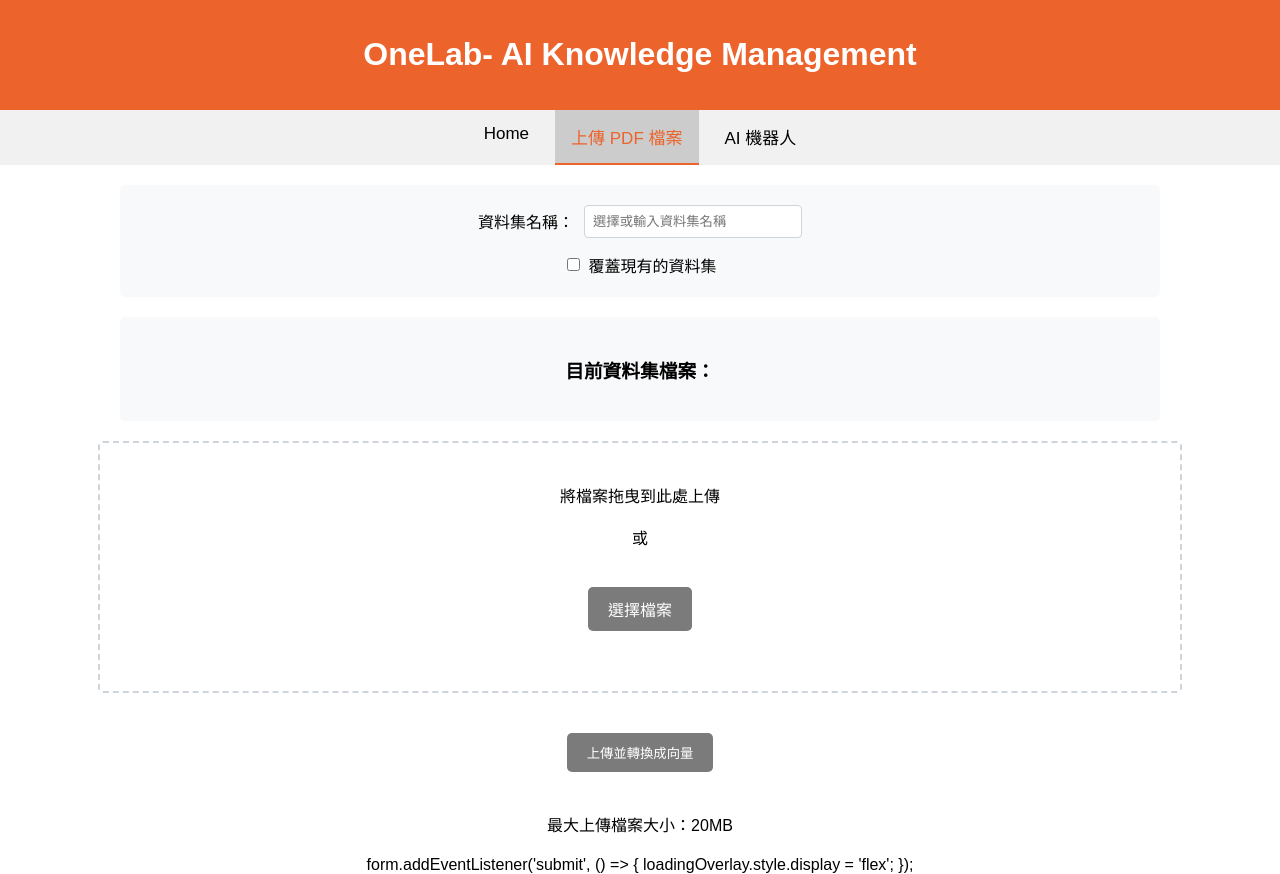
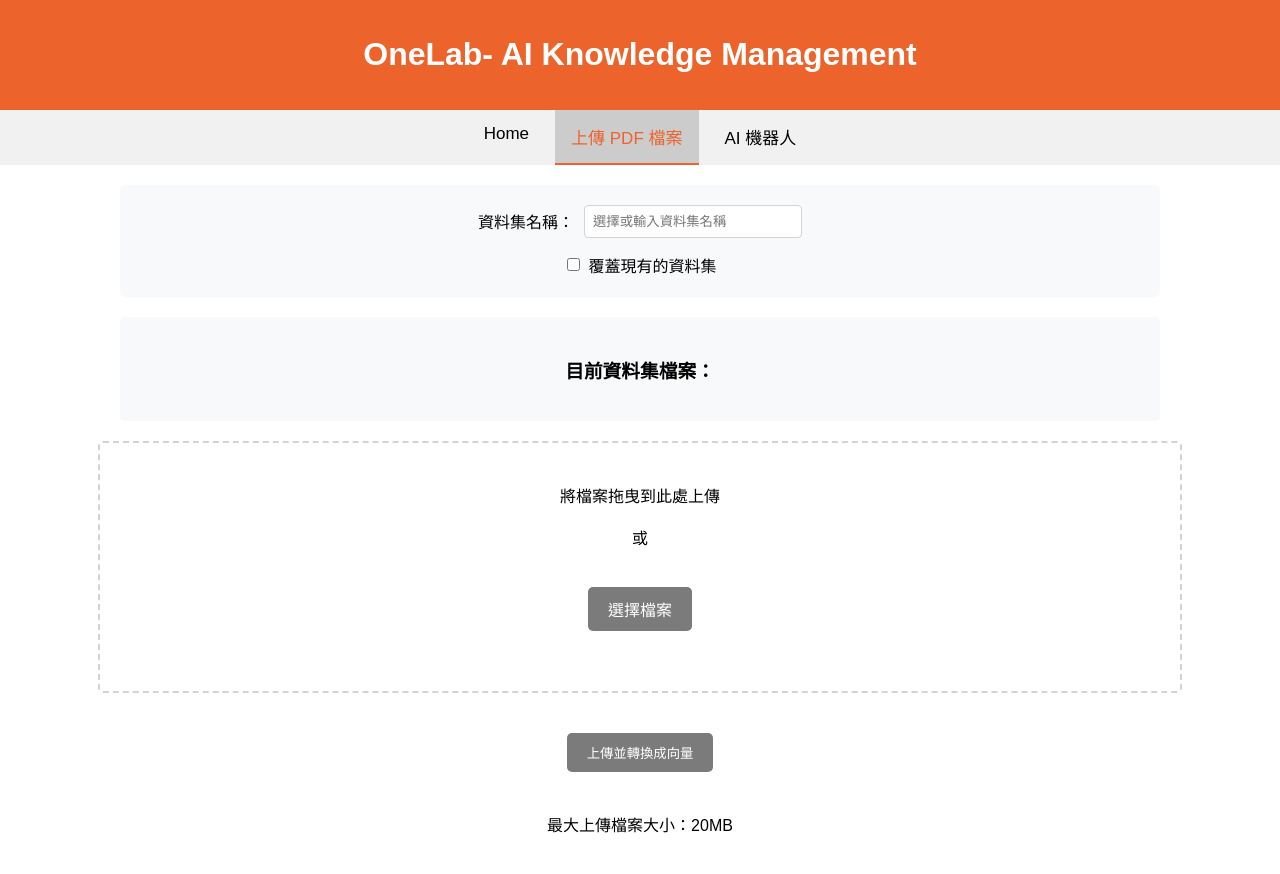
Before and after one commit to KuiMing/AI_KM, a FastAPI app: page /upload in a window 1280 px wide. After the commit the page ends 833 px from the top, so only its background shows below. Run offline with FastAPI, Linux system fonts and the light colour scheme.

Commit message:
hotfix: Remove unused code and fix formatting

```diff
--- a/templates/upload.html
+++ b/templates/upload.html
@@ -157,7 +157,6 @@
         .select-file:hover {
             background-color:#EC632B;
         }
-
         #loading-overlay {
             display: none;
             position: fixed;
@@ -479,9 +478,5 @@
         });
     </script>
 
-        form.addEventListener('submit', () => {
-            loadingOverlay.style.display = 'flex';
-        });
-    </script>
 </body>
 </html>
```
